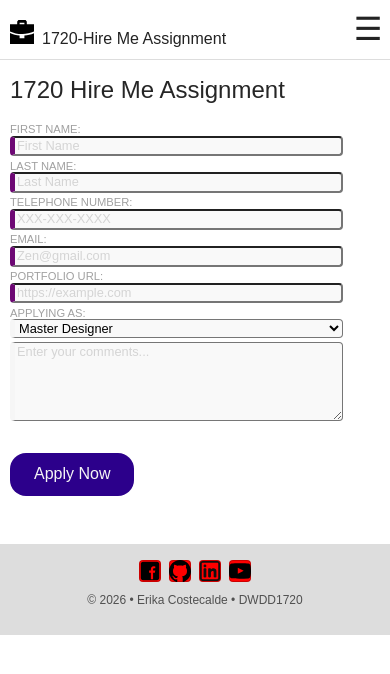
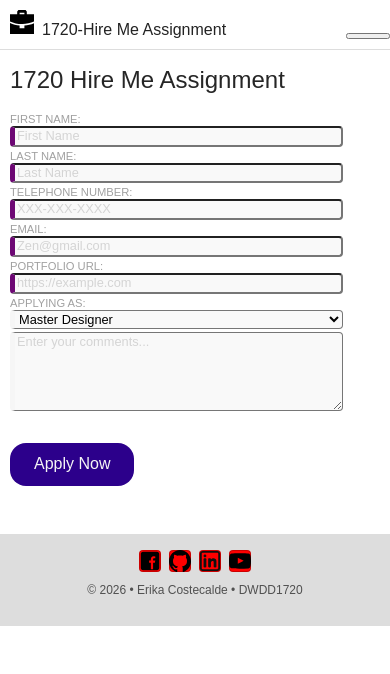
Before and after one commit to Erika419/1720-hireme, a plain HTML site: page index.html in a window 390 px wide. Drawn offline with Linux system fonts and the light colour scheme; a web font is replaced by a local one.

Commit message:
removed hamburger menu

```diff
--- a/styles/small.css
+++ b/styles/small.css
@@ -83,25 +83,6 @@ nav.show{
     display: block;
 }
 
-/**Hamburger Stuff tag**/
-.hamburger{
-    background: none;
-    border:none;
-    color:#232323;
-    cursor: pointer;
-    font-size: 2rem;
-    font-family: Verdana;
-}
-
-.hamburger::before{
-    content: "\2630";
-
-}
-
-.hamburger.show::before{
-    content: "\00D7";
-
-}
 
 /**main stuff tag**/
     h1{
```
